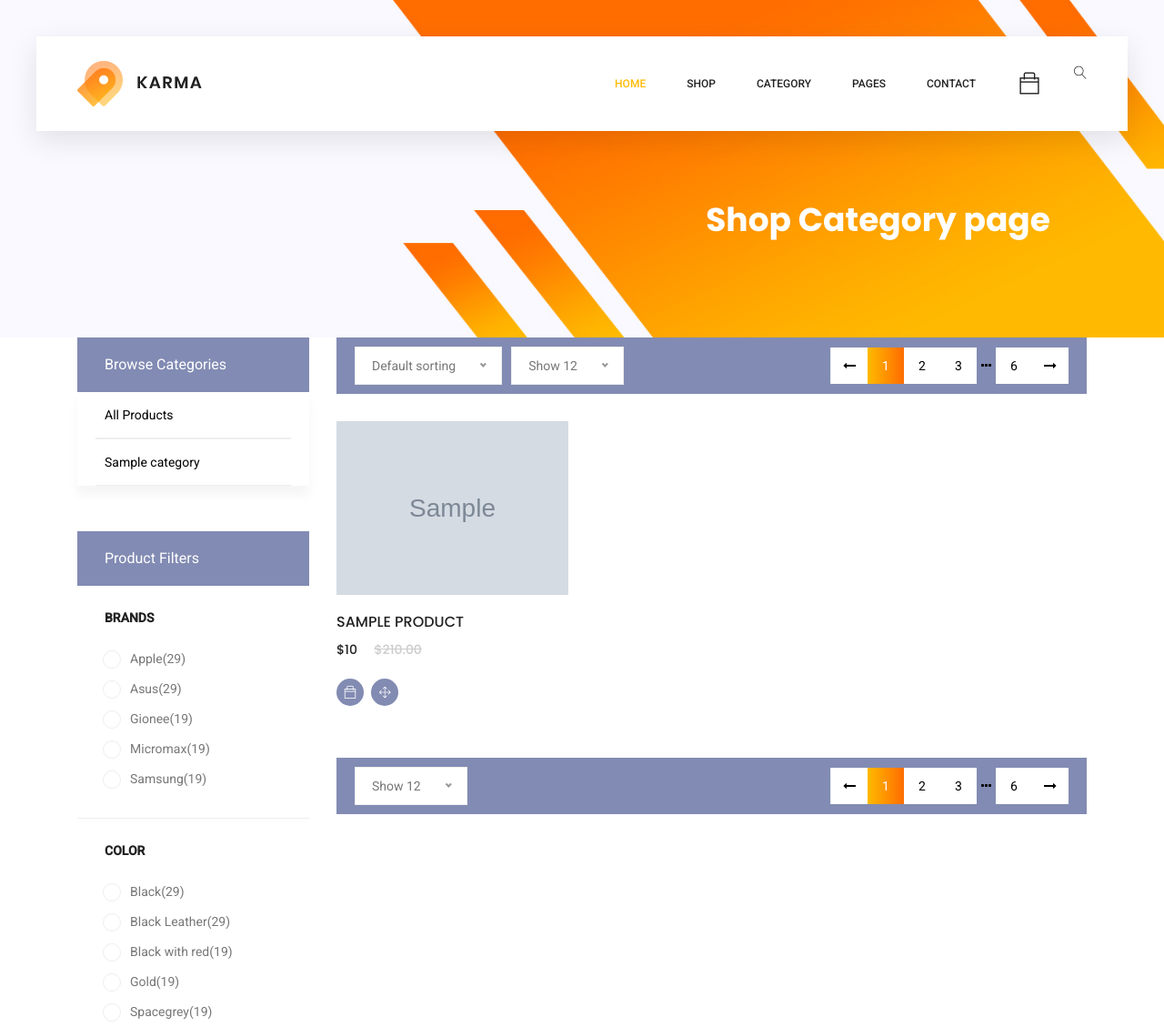
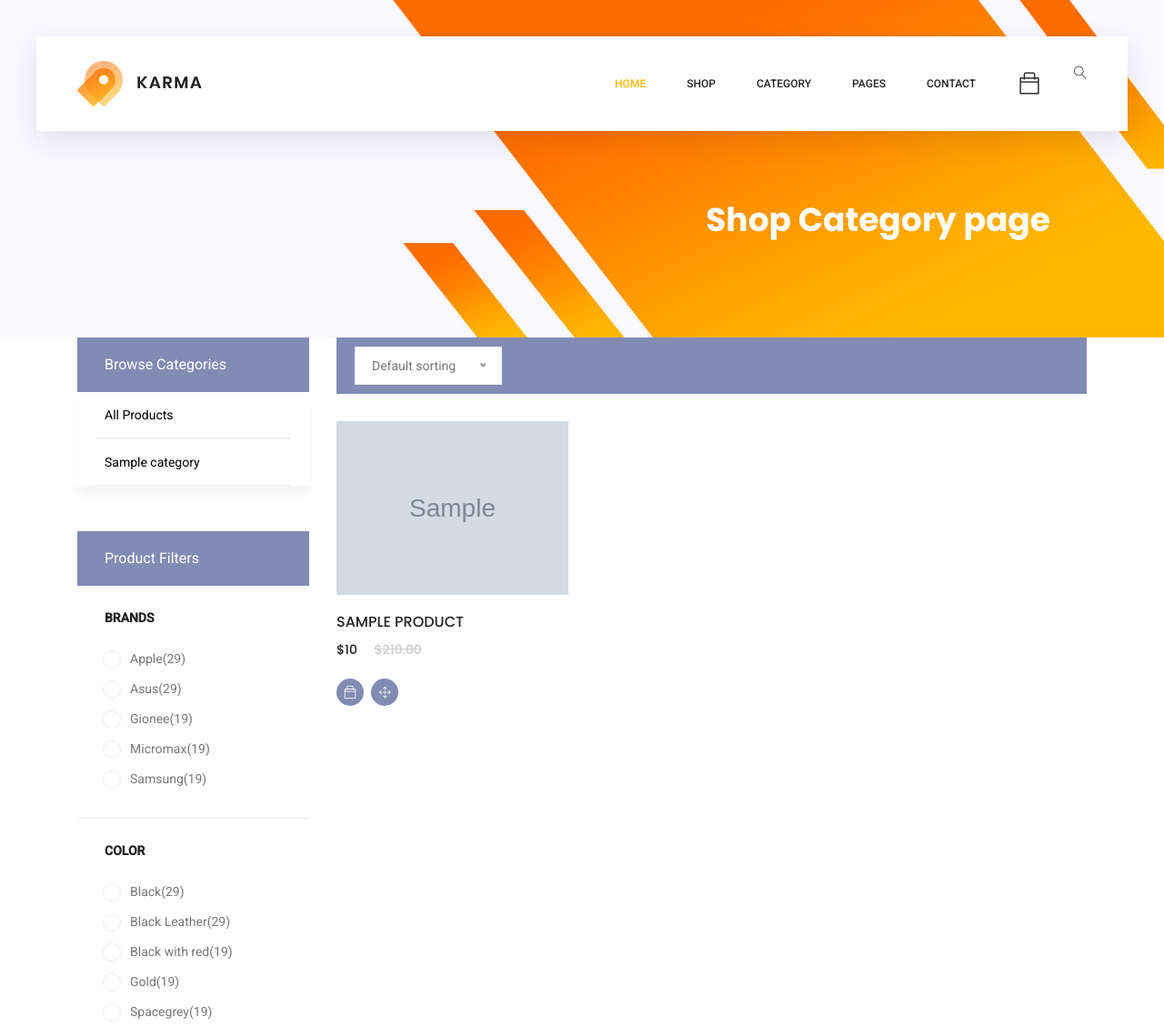
Before and after one commit to ben199712/vintageecom, a Django app: page /store/ in a window 1280 px wide. Shown: the top 1129 px of the page at 91% size. Run offline with Django 5.2, Linux system fonts and the light colour scheme; tables that the repository leaves empty hold one stand-in row (values such as "Sample post"); grey boxes marked "Sample" are stand-in pictures; some libraries are stand-ins or nearby versions.

Commit message:
pagination done

```diff
--- a/store/views.py
+++ b/store/views.py
@@ -1,6 +1,7 @@
 from django.shortcuts import render, get_object_or_404
 from .models import Product, Category
 from carts.models import CartItem
+from django.core.paginator import  Paginator, EmptyPage, PageNotAnInteger
 
 # Create your views here.
 def store(request, category_slug=None):
@@ -10,13 +11,19 @@ def store(request, category_slug=None):
     if category_slug != None:
         categories = get_object_or_404(Category, slug=category_slug)
         products = Product.objects.filter(category=categories, is_available=True)
+        paginator = Paginator(products, 6)
+        page = request.GET.get('page')
+        paged_products = paginator.get_page(page)
         product_count = products.count()
     else:
         products = Product.objects.all().filter(is_available=True)
+        paginator = Paginator(products, 6)
+        page = request.GET.get('page')
+        paged_products = paginator.get_page(page)
         product_count = products.count()
 
     context = {
-        'products': products,
+        'products': paged_products,
         'categories': categories,
         'product_count': product_count,
     }
--- a/templates/base.html
+++ b/templates/base.html
@@ -146,10 +146,7 @@
 					<div class="collapse navbar-collapse offset" id="navbarSupportedContent">
 						<ul class="nav navbar-nav menu_nav ml-auto">
 							<li class="nav-item active"><a class="nav-link" href="{% url "home" %}">Home</a></li>
-							<li class="nav-item submenu dropdown">
-								<a href="#" class="nav-link dropdown-toggle" data-toggle="dropdown" role="button" aria-haspopup="true"
-								 aria-expanded="false">Shop</a>
-							</li>
+							<li class="nav-item"><a class="nav-link" href="{% url "store" %}">Shop</a></li>
 							<li class="nav-item submenu dropdown">
 								<a href="#" class="nav-link dropdown-toggle" data-toggle="dropdown" role="button" aria-haspopup="true"
 								 aria-expanded="false">Category</a>
--- a/templates/store/store.html
+++ b/templates/store/store.html
@@ -80,22 +80,6 @@
 							<option value="1">Default sorting</option>
 						</select>
 					</div>
-					<div class="sorting mr-auto">
-						<select>
-							<option value="1">Show 12</option>
-							<option value="1">Show 12</option>
-							<option value="1">Show 12</option>
-						</select>
-					</div>
-					<div class="pagination">
-						<a href="#" class="prev-arrow"><i class="fa fa-long-arrow-left" aria-hidden="true"></i></a>
-						<a href="#" class="active">1</a>
-						<a href="#">2</a>
-						<a href="#">3</a>
-						<a href="#" class="dot-dot"><i class="fa fa-ellipsis-h" aria-hidden="true"></i></a>
-						<a href="#">6</a>
-						<a href="#" class="next-arrow"><i class="fa fa-long-arrow-right" aria-hidden="true"></i></a>
-					</div>
 				</div>
 				<!-- End Filter Bar -->
 				<!-- Start Best Seller -->
@@ -131,24 +115,25 @@
 				</section>
 				<!-- End Best Seller -->
 				<!-- Start Filter Bar -->
+				 {%if products.has_other_pages %}
 				<div class="filter-bar d-flex flex-wrap align-items-center">
-					<div class="sorting mr-auto">
-						<select>
-							<option value="1">Show 12</option>
-							<option value="1">Show 12</option>
-							<option value="1">Show 12</option>
-						</select>
-					</div>
 					<div class="pagination">
-						<a href="#" class="prev-arrow"><i class="fa fa-long-arrow-left" aria-hidden="true"></i></a>
-						<a href="#" class="active">1</a>
-						<a href="#">2</a>
-						<a href="#">3</a>
-						<a href="#" class="dot-dot"><i class="fa fa-ellipsis-h" aria-hidden="true"></i></a>
-						<a href="#">6</a>
-						<a href="#" class="next-arrow"><i class="fa fa-long-arrow-right" aria-hidden="true"></i></a>
+						{% if products.has_previous %}
+						<a href="?page={{products.previous_page_number}}" class="prev-arrow"><i class="fa fa-long-arrow-left" aria-hidden="true"></i></a>
+						{% endif %}
+						{% for num in products.paginator.page_range %}
+							{% if products.number == num %}
+								<a href="?page={{num}}" class="active">{{num}}</a>
+							{% elif num > products.number|add:'-3' and num < products.number|add:'3' %}
+								<a href="?page={{num}}">{{num}}</a>
+							{% endif %}
+						{% endfor %}
+						{% if products.has_next %}
+						<a href="?page={{products.next_page_number}}" class="next-arrow"><i class="fa fa-long-arrow-right" aria-hidden="true"></i></a>
+						{% endif %}
 					</div>
 				</div>
+				{% endif %}
 				<!-- End Filter Bar -->
 			</div>
 		</div>
```
